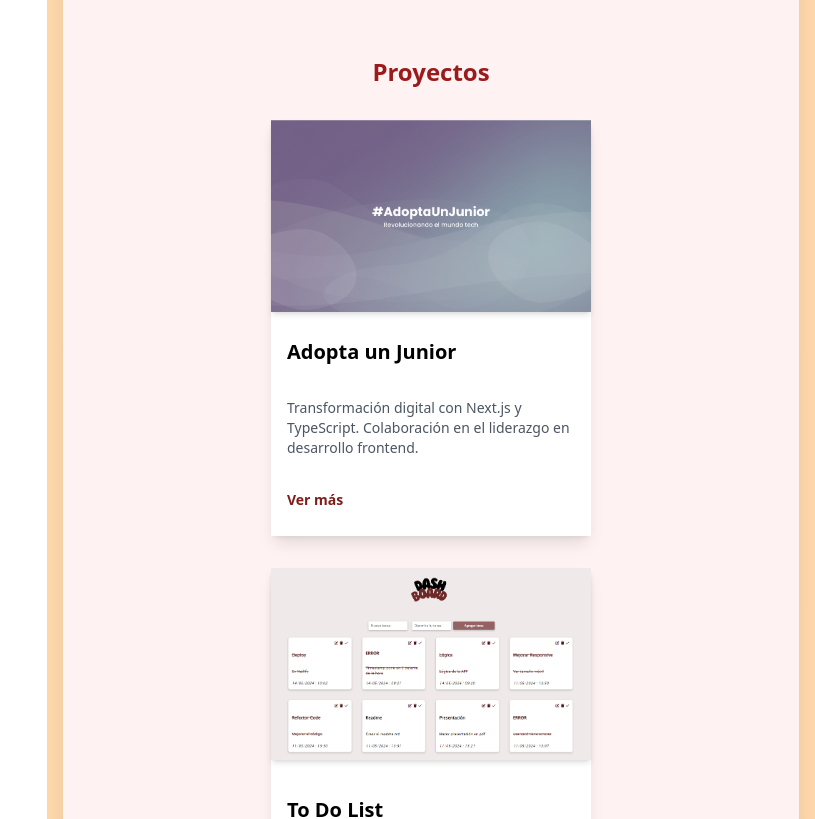
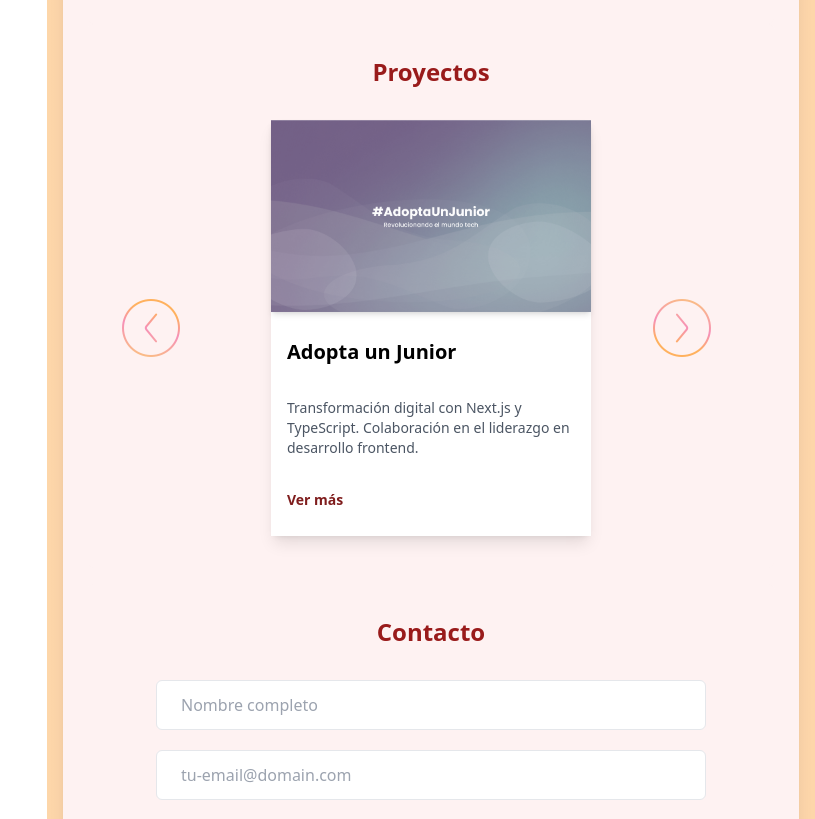
Before and after one commit to Carol-88/Portfolio, a React (Vite) app: page / in a window 1280 px wide. Shown: the part 920-1739 px from the top of the page, without its empty margins (465-1280 px from the left). Built offline with nearby package versions, Linux system fonts and the light colour scheme.

Commit message:
add slide to card projects

```diff
--- a/src/components/Projects/Projects.jsx
+++ /dev/null
@@ -1,19 +0,0 @@
-import projectsData from "../../assets/projects.json";
-import { ProjectCard } from "../Projects/ProjectCard";
-
-export const Projects = () => {
-  const projects = projectsData.projects;
-
-  return (
-    <section id="experience" className=" bg-red-50 p-8 rounded-lg">
-      <h2 className="text-center text-2xl font-bold mb-8 text-red-800">
-        Proyectos
-      </h2>
-      <div id="projects" className="flex flex-wrap justify-center gap-8">
-        {projects.map((project, index) => (
-          <ProjectCard key={index} {...project} />
-        ))}
-      </div>
-    </section>
-  );
-};
--- /dev/null
+++ b/src/components/Projects/SlideCards.jsx
@@ -0,0 +1,42 @@
+import projectsData from "../../assets/projects.json";
+import { ProjectCard } from "./ProjectCard";
+import { useState } from "react"; // Importar useState
+
+export const SlideCards = () => {
+  const projects = projectsData.projects;
+  const [currentSlide, setCurrentSlide] = useState(0); // Estado para controlar el slide actual
+
+  const nextSlide = () => {
+    setCurrentSlide((prevSlide) =>
+      prevSlide === projects.length - 1 ? 0 : prevSlide + 1
+    );
+  };
+
+  const prevSlide = () => {
+    setCurrentSlide((prevSlide) =>
+      prevSlide === 0 ? projects.length - 1 : prevSlide - 1
+    );
+  };
+
+  return (
+    <section id="experience" className="bg-red-50 p-8 rounded-lg">
+      <h2 className="text-center text-2xl font-bold mb-8 text-red-800">
+        Proyectos
+      </h2>
+      <div className="flex items-center justify-center gap-8">
+        <button onClick={prevSlide} className="w-1/6">
+          <img src="/icons/anterior.png" alt="anterior" />
+        </button>
+        <div
+          id="projects"
+          className="flex flex-wrap justify-center gap-8 w-2/3"
+        >
+          <ProjectCard {...projects[currentSlide]} />
+        </div>
+        <button onClick={nextSlide} className="w-1/6">
+          <img src="/icons/siguiente.png" alt="siguiente" />
+        </button>
+      </div>
+    </section>
+  );
+};
--- a/src/pages/Home/index.jsx
+++ b/src/pages/Home/index.jsx
@@ -1,5 +1,5 @@
 import { Hero } from "../../components/Hero/Hero";
-import { Projects } from "../../components/Projects/Projects";
+import { SlideCards } from "../../components/Projects/SlideCards";
 import { Contact } from "../../components/Contact/Contact";
 import { Techs } from "../../components/commons/Techs";
 
@@ -8,7 +8,7 @@ export const Home = () => {
     <section className="container max-w-4xl mx-auto px-6 py-4 mt-4 bg-red-50 shadow-xl rounded-lg overflow-hidden text-pretty">
       <Hero />
       <Techs />
-      <Projects />
+      <SlideCards />
       <Contact />
     </section>
   );
```
Also changed, not shown: public/icons/anterior.png (added), public/icons/siguiente.png (added).
